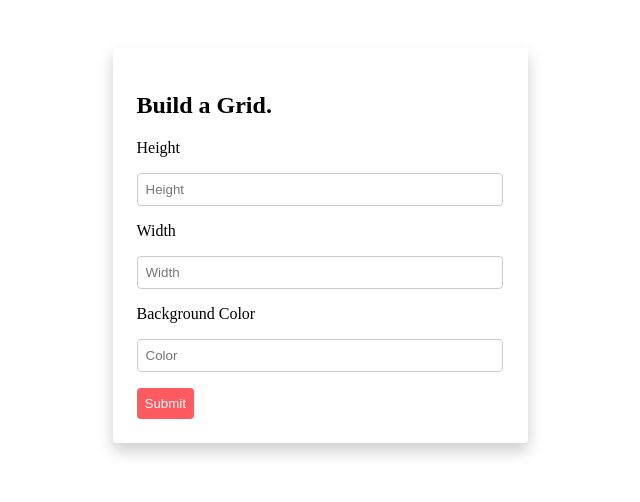
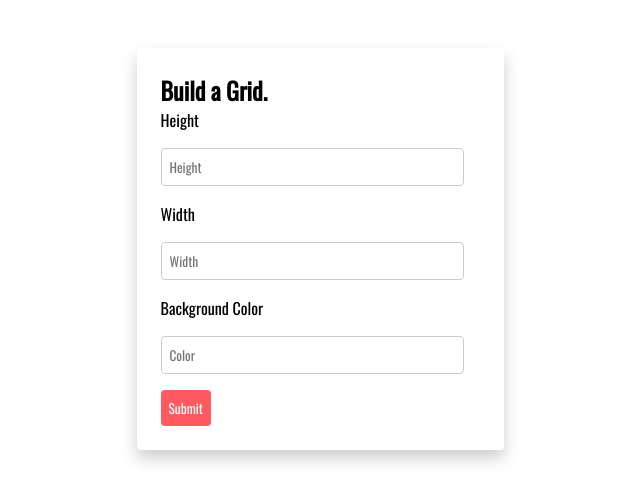
Before and after one commit to ryanwpb/grid-builder, a plain HTML site: page index.html in a window 1280 px wide. Shown: the whole page, without its empty margins (320-960 px from the left). Drawn offline with nearby package versions, Linux system fonts and the light colour scheme.

Commit message:
Add font family.

```diff
--- a/index.html
+++ b/index.html
@@ -4,6 +4,10 @@
     <meta charset="UTF-8" />
     <meta name="viewport" content="width=device-width, initial-scale=1.0" />
     <script src="main.js" defer></script>
+    <link
+      rel="stylesheet"
+      href="https://fonts.googleapis.com/css?family=Oswald"
+    />
     <link rel="stylesheet" href="styles.css" />
     <title>Grid Builder</title>
   </head>
--- a/styles.css
+++ b/styles.css
@@ -2,6 +2,13 @@
   --grid-cols: 1;
   --grid-rows: 1;
   --radius: 0.25rem;
+}
+
+* {
+  margin: 0;
+  padding: 0;
+  box-sizing: border-box;
+  font-family: "Oswald", sans-serif;
 }
 
 #container {
```
